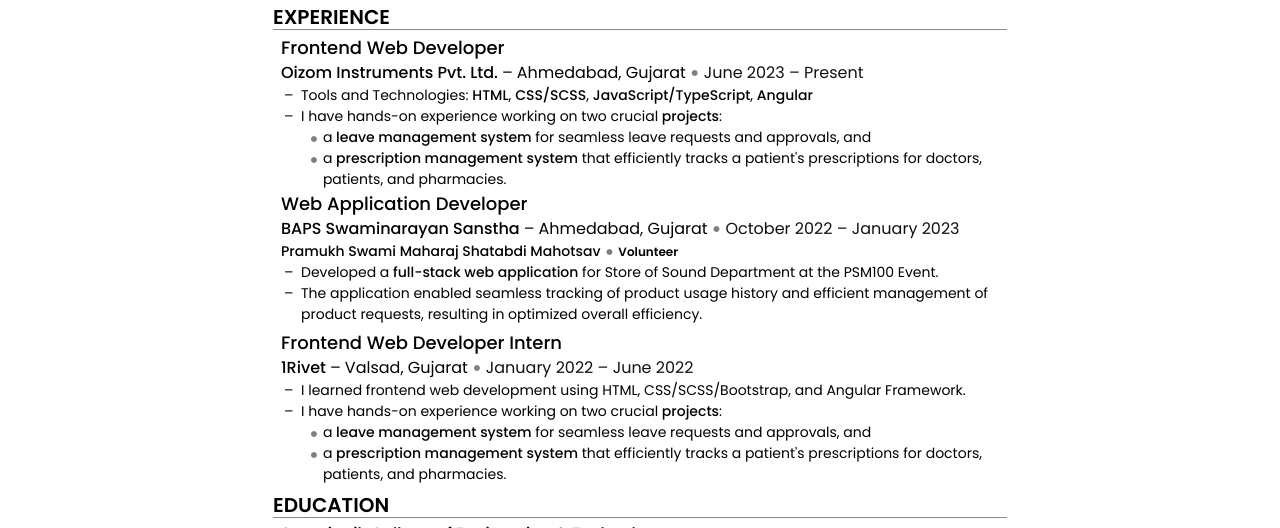
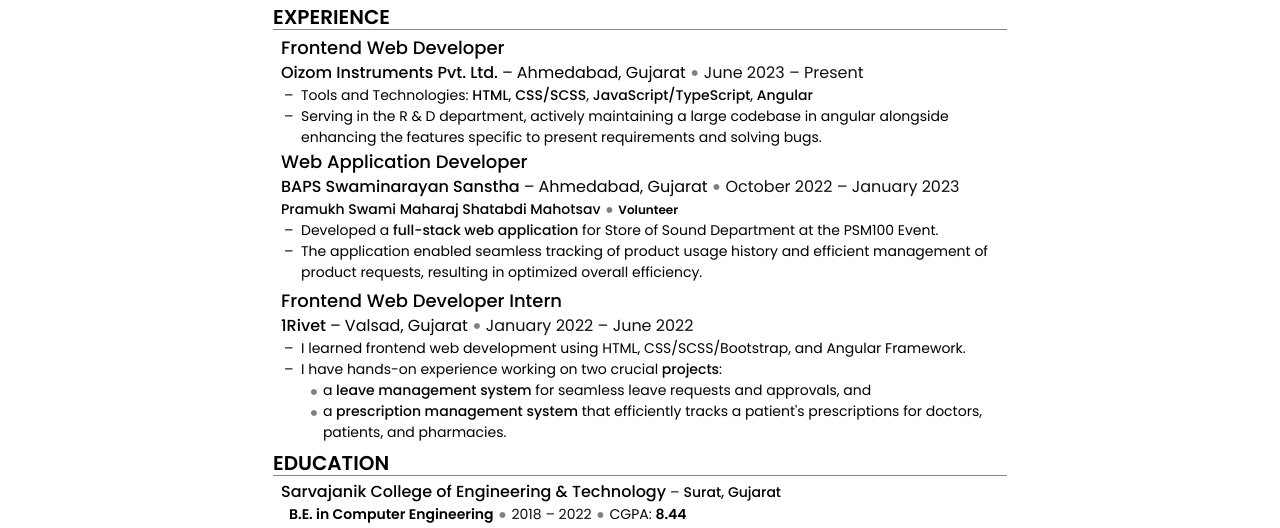
Before and after one commit to theNoobCoder0x01/resume-template, a website: page index.html in a window 1280 px wide. Shown: the part 183-711 px from the top of the page. Drawn offline with Linux system fonts and the light colour scheme.

Commit message:
changed description in OIZOM's job experience

```diff
--- a/index.html
+++ b/index.html
@@ -94,26 +94,7 @@
                       <span class="text-highlight fw-500">Angular</span>
                     </li>
                     <li>
-                      I have hands-on experience working on two crucial
-                      <span class="text-highlight fw-500">projects</span>:
-                      <ul class="ps-1">
-                        <li>
-                          <div class="d-flex align-items-start">
-                            <span class="text-light lh-0 fs-4 px-1 my-n2 pt-3_5">•</span>
-                            <span>a <span class="text-highlight fw-500">leave management system</span> for seamless
-                              leave requests and approvals, and</span>
-                          </div>
-                        </li>
-                        <li>
-                          <div class="d-flex align-items-start">
-                            <span class="text-light lh-0 fs-4 px-1 my-n2 pt-3_5">•</span>
-                            <span>
-                              a <span class="text-highlight fw-500">prescription management system</span>
-                              that efficiently tracks a patient's prescriptions for doctors, patients, and pharmacies.
-                            </span>
-                          </div>
-                        </li>
-                      </ul>
+                      Serving in the R & D department, actively maintaining a large codebase in angular alongside enhancing the features specific to present requirements and solving bugs.
                     </li>
                   </ul>
                 </div>
```
